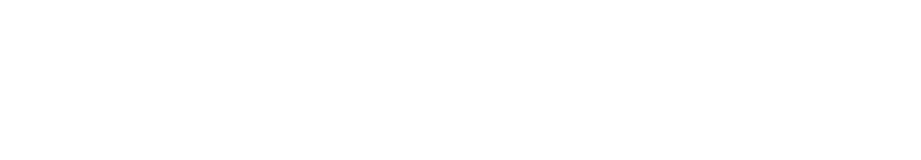
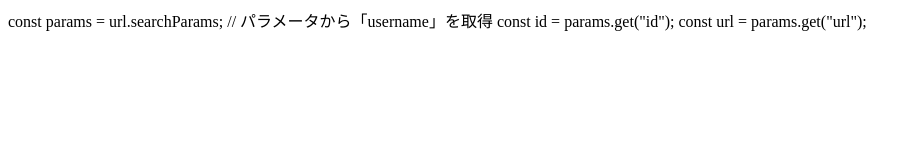
Before and after one commit to taikousi504/SmartFalconBotAuth, a plain HTML site: page AddUser.html in a window 1280 px wide. Shown: the whole page, without its empty margins (0-921 px from the left). Drawn offline with Linux system fonts and the light colour scheme.

Commit message:
Update AddUser.html

```diff
--- a/AddUser.html
+++ b/AddUser.html
@@ -1,6 +1,11 @@
 <!DOCTYPE html>
 <html>
  <body>
-  <form action="twitter.php" method="post">
+  const params = url.searchParams;
+  // パラメータから「username」を取得
+  const id = params.get("id");
+  const url = params.get("url");
+
+  <form action=url method="get">
   </form>
  </body>
```
